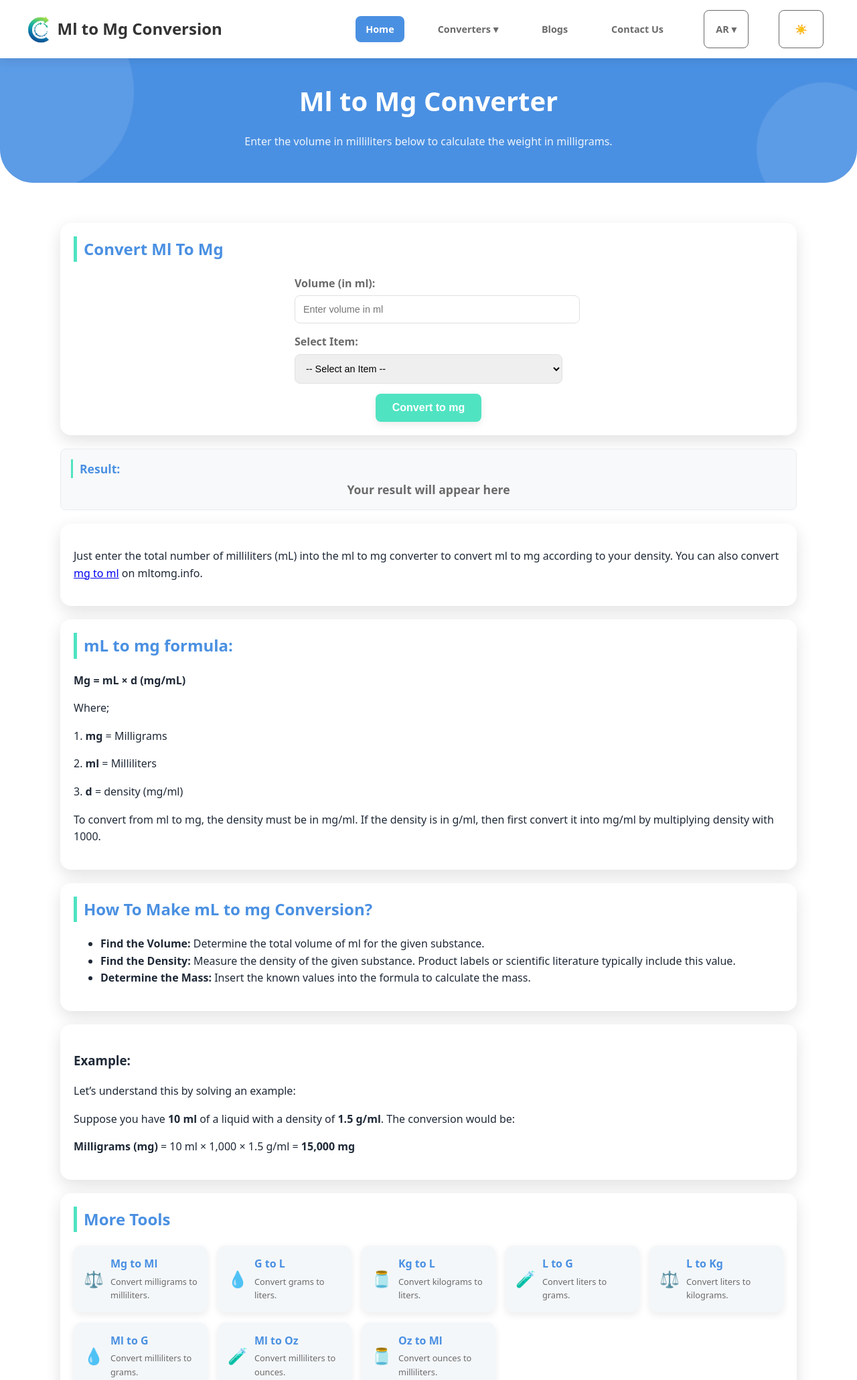
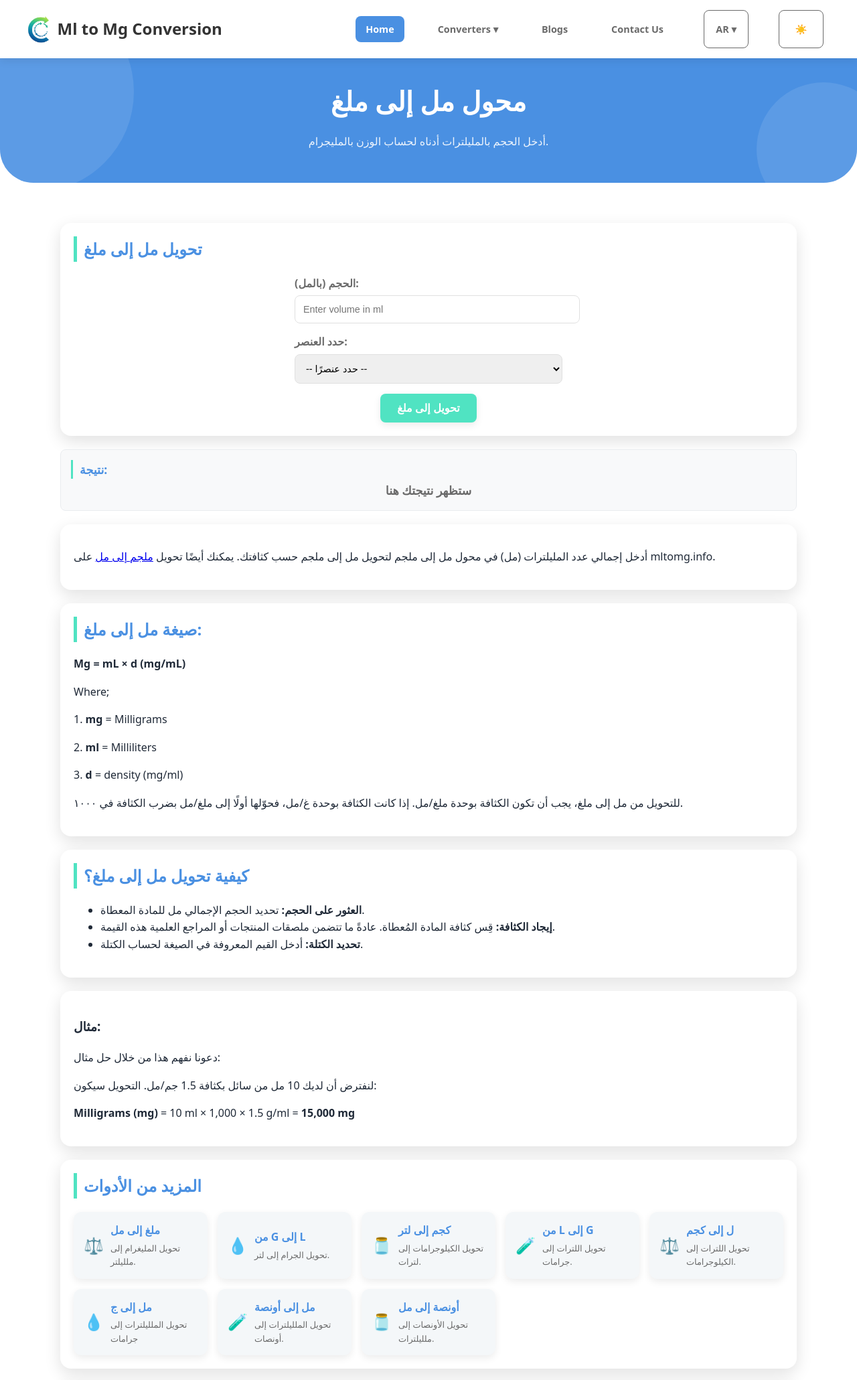
Before and after one commit to allcoolmathgames/ML-To_MG, a Flask app: page /ar in a window 1280 px wide. Shown: the top 2061 px of the page at 67% size. Run offline with Flask 3, Linux system fonts and the light colour scheme.

Commit message:
Update ml-to-mg_ar.html

```diff
--- a/templates/ml-to-mg/ml-to-mg_ar.html
+++ b/templates/ml-to-mg/ml-to-mg_ar.html
@@ -1,14 +1,14 @@
 <!DOCTYPE html>
-<html lang="en">
+<html lang="ar">
 <head>
     <meta charset="UTF-8">
     <link rel="icon" href="{{ url_for('static', filename='img/favicon.png') }}" type="image/png">
     <meta name="viewport" content="width=device-width, initial-scale=1.0">
-    <meta name="robots" content="noindex, nofollow">
-    <title>ML To MG Converter | mL to Mg Conversion</title>
-    <meta name="description" content="Use this ml to mg converter to make conversions from milliliters to milligrams by just making a single click." />
-    <meta name="keywords" content="ml to mg converter, ml to mg conversion, mL to mg table, water conversion, milk conversion, cooking oil conversion, flour conversion, sugar conversion, kitchen measurement chart, baking conversions, ingredient weight chart" />
-    <link rel="canonical" href="https://mltomg.info/" />
+    <meta name="robots" content="index, follow">
+    <title>محول مل إلى ملغ | تحويل مل إلى ملغ</title>
+    <meta name="description" content="استخدم محول مل إلى ملجم هذا لإجراء تحويلات من ملليلتر إلى ملليجرام بمجرد النقر مرة واحدة." />
+    <meta name="keywords" content="محول مل إلى ملجم، تحويل مل إلى ملجم، جدول مل إلى ملجم، تحويل الماء، تحويل الحليب، تحويل زيت الطهي، تحويل الدقيق، تحويل السكر، جدول قياسات المطبخ، تحويلات الخبز، جدول وزن المكونات" />
+    <link rel="canonical" href="https://mltomg.info/ar />
     <link rel="preconnect" href="https://fonts.googleapis.com">
     <link rel="preconnect" href="https://fonts.gstatic.com" crossorigin>
     <link href="https://fonts.googleapis.com/css2?family=Poppins:wght@400;600;700&display=swap" rel="stylesheet">
@@ -53,37 +53,37 @@
     {% include 'header.html' %}
     <header class="secondary-header">
         <div class="container">
-            <h1>Ml to Mg Converter</h1>
-            <p>Enter the volume in milliliters below to calculate the weight in milligrams.</p>
+            <h1>محول مل إلى ملغ</h1>
+            <p>أدخل الحجم بالمليلترات أدناه لحساب الوزن بالمليجرام.</p>
         </div>
     </header>
     <div class="container main-content">
         <section class="card" id="tool">
-            <h2>Convert Ml To Mg</h2>
+            <h2>تحويل مل إلى ملغ</h2>
             <div class="tool-container">
                 <div class="form-group">
-                    <label for="mlInput"><b>Volume (in ml):</b></label>
+                    <label for="mlInput"><b>الحجم (بالمل):</b></label>
                     <input type="number" id="mlInput" placeholder="Enter volume in ml" required>
                 </div>
                 <div class="form-group">
-                    <label for="mainSelect"><b>Select Item:</b></label>
+                    <label for="mainSelect"><b>حدد العنصر:</b></label>
                     <select id="mainSelect">
-                        <option value="">-- Select an Item --</option>
-                        <option value="water" data-density="1000">Water</option>
-                        <option value="ethanol" data-density="789">Ethanol</option>
-                        <option value="olive-oil" data-density="918">Olive Oil</option>
-                        <option value="milk" data-density="1030">Milk</option>
-                        <option value="honey" data-density="1300">Honey</option>
-                        <option value="glycerin" data-density="1800">Glycerin</option>
-                        <option value="medication">Medications</option>
-                        <option value="custom-liquid">Custom Density</option>
+                        <option value="">-- حدد عنصرًا --</option>
+                        <option value="water" data-density="1000">ماء</option>
+                        <option value="ethanol" data-density="789">الإيثانول</option>
+                        <option value="olive-oil" data-density="918">زيت الزيتون</option>
+                        <option value="milk" data-density="1030">لبن</option>
+                        <option value="honey" data-density="1300">عسل</option>
+                        <option value="glycerin" data-density="1800">الجلسرين</option>
+                        <option value="medication">الأدوية</option>
+                        <option value="custom-liquid">كثافة مخصصة</option>
                     </select>
                 </div>
 
                 <div class="form-group hidden" id="medicationGroup">
-                    <label for="medicationSelect"><b>Select Medication:</b></label>
+                    <label for="medicationSelect"><b>اختر الدواء</b></label>
                     <select id="medicationSelect">
-                        <option value="">-- Select a Medication --</option>
+                        <option value="">-- اختر الدواء --</option>
                         <option value="acetaminophen" data-concentration="10">Acetaminophen (Tylenol) 10 mg/mL</option>
                         <option value="amoxicillin" data-concentration="80">Amoxicillin suspension 400 mg/5 mL</option>
                         <option value="benadryl-oral" data-concentration="12.5">Benadryl (Oral liquid, 12.5 mg/5 mL)</option>
@@ -95,116 +95,116 @@
                         <option value="ibuprofen-injection-2" data-concentration="100">Ibuprofen (Injection, 800 mg/8 mL)</option>
                         <option value="morphine" data-concentration="20">Morphine sulfate soln 20 mg/mL</option>
                         <option value="testosterone" data-concentration="200">Testosterone 200 mg/mL</option>
-                        <option value="custom-medication">Custom Concentration</option>
+                        <option value="custom-medication">التركيز المخصص</option>
                     </select>
                 </div>
 
                 <div class="form-group hidden" id="densityGroup">
-                    <label for="densityInput"><b>Density (mg/mL):</b></label>
+                    <label for="densityInput"><b>الكثافة (ملغ/مل):</b></label>
                     <input type="number" id="densityInput" placeholder="Enter density in mg/mL" required>
                 </div>
 
                 <div class="form-group hidden" id="concentrationGroup">
-                    <label for="concentrationInput"><b>Concentration (mg/mL):</b></label>
+                    <label for="concentrationInput"><b>التركيز (ملغ/مل):</b></label>
                     <input type="number" id="concentrationInput" placeholder="Enter concentration in mg/mL" required>
                 </div>
 
-                <button class="btn" onclick="convertMlToMg()">Convert to mg</button>
+                <button class="btn" onclick="convertMlToMg()">تحويل إلى ملغ</button>
             </div>
         </section>
         <div id="result-section">
-            <div class="result-heading">Result:</div>
-            <div class="result-value" id="result-value">Your result will appear here</div>
+            <div class="result-heading">نتيجة:</div>
+            <div class="result-value" id="result-value">ستظهر نتيجتك هنا</div>
         </div>
         <section class="card" id="why-choose-us">
-            <p>Just enter the total number of milliliters (mL) into the ml to mg converter to convert ml to mg according to your density. You can also convert <a href="https://mltomg.info/mg-to-ml">mg to ml</a> on mltomg.info.</p>
+            <p>أدخل إجمالي عدد المليلترات (مل) في محول مل إلى ملجم لتحويل مل إلى ملجم حسب كثافتك. يمكنك أيضًا تحويل <a href="https://mltomg.info/mg-to-ml">ملجم إلى مل</a> على mltomg.info.</p>
         </section>
         <section class="card" id="formula">
-            <h2>mL to mg formula:</h2>
+            <h2>صيغة مل إلى ملغ:</h2>
             <p><b>Mg = mL × d (mg/mL)</b></p>
             <p>Where;</p>
             <p>1. <b>mg</b> = Milligrams</p>
             <p>2. <b>ml</b> = Milliliters</p>
             <p>3. <b>d</b> = density (mg/ml)</p>
-            <p>To convert from ml to mg, the density must be in mg/ml. If the density is in g/ml, then first convert it into mg/ml by multiplying density with 1000.</p>
+            <p>للتحويل من مل إلى ملغ، يجب أن تكون الكثافة بوحدة ملغ/مل. إذا كانت الكثافة بوحدة غ/مل، فحوّلها أولًا إلى ملغ/مل بضرب الكثافة في ١٠٠٠.</p>
         </section>
         <section class="card" id="why-choose-us">
-            <h2>How To Make mL to mg Conversion?</h2>
+            <h2>كيفية تحويل مل إلى ملغ؟</h2>
             <ul>
-                <li><b>Find the Volume:</b> Determine the total volume of ml for the given substance.</li>
-                <li><b>Find the Density:</b> Measure the density of the given substance. Product labels or scientific literature typically include this value.</li>
-                <li><b>Determine the Mass:</b> Insert the known values into the formula to calculate the mass.</li>
+                <li><b>العثور على الحجم:</b> تحديد الحجم الإجمالي مل للمادة المعطاة.</li>
+                <li><b>إيجاد الكثافة:</b> قِس كثافة المادة المُعطاة. عادةً ما تتضمن ملصقات المنتجات أو المراجع العلمية هذه القيمة.</li>
+                <li><b>تحديد الكتلة:</b> أدخل القيم المعروفة في الصيغة لحساب الكتلة.</li>
             </ul>
         </section>
         <section class="card" id="example">
-            <h3>Example:</h3>
-            <p>Let’s understand this by solving an example:</p>
-            <p>Suppose you have <b>10 ml</b> of a liquid with a density of <b>1.5 g/ml</b>. The conversion would be:</p>
+            <h3>مثال:</h3>
+            <p>دعونا نفهم هذا من خلال حل مثال:</p>
+            <p>لنفترض أن لديك 10 مل من سائل بكثافة 1.5 جم/مل. التحويل سيكون:</p>
             <p><b>Milligrams (mg)</b> = 10 ml × 1,000 × 1.5 g/ml = <b>15,000 mg</b></p>
         </section>
         <section class="card more-tools" id="more-tools">
-            <h2>More Tools</h2>
+            <h2>المزيد من الأدوات</h2>
             <div class="tool-cards-container">
                 <a href="/mg-to-ml" class="tool-card">
                     <div class="tool-icon">⚖️</div>
                     <div class="tool-info">
-                        <h3>Mg to Ml</h3>
-                        <p>Convert milligrams to milliliters.</p>
+                        <h3>ملغ إلى مل</h3>
+                        <p>تحويل المليغرام إلى ملليلتر.</p>
                     </div>
                 </a>
                 <a href="/g-to-l" class="tool-card">
                     <div class="tool-icon">💧</div>
                     <div class="tool-info">
-                        <h3>G to L</h3>
-                        <p>Convert grams to liters.</p>
+                        <h3>من G إلى L</h3>
+                        <p>تحويل الجرام إلى لتر.</p>
                     </div>
                 </a>
                 <a href="/kg-to-l" class="tool-card">
                     <div class="tool-icon">🫙</div>
                     <div class="tool-info">
-                        <h3>Kg to L</h3>
-                        <p>Convert kilograms to liters.</p>
+                        <h3>كجم إلى لتر</h3>
+                        <p>تحويل الكيلوجرامات إلى لترات.</p>
                     </div>
                 </a>
                 <a href="/l-to-g" class="tool-card">
                     <div class="tool-icon">🧪</div>
                     <div class="tool-info">
-                        <h3>L to G</h3>
-                        <p>Convert liters to grams.</p>
+                        <h3>من L إلى G</h3>
+                        <p>تحويل اللترات إلى جرامات.</p>
                     </div>
                 </a>
                 <a href="/l-to-kg" class="tool-card">
                     <div class="tool-icon">⚖️</div>
                     <div class="tool-info">
-                        <h3>L to Kg</h3>
-                        <p>Convert liters to kilograms.</p>
+                        <h3>ل إلى كجم</h3>
+                        <p>تحويل اللترات إلى الكيلوجرامات.</p>
                     </div>
                 </a>
                 <a href="/ml-to-g" class="tool-card">
                     <div class="tool-icon">💧</div>
                     <div class="tool-info">
-                        <h3>Ml to G</h3>
-                        <p>Convert milliliters to grams.</p>
+                        <h3>مل إلى ج</h3>
+                        <p>تحويل الملليلترات إلى جرامات</p>
                     </div>
                 </a>
                 <a href="/ml-to-oz" class="tool-card">
                     <div class="tool-icon">🧪</div>
                     <div class="tool-info">
-                        <h3>Ml to Oz</h3>
-                        <p>Convert milliliters to ounces.</p>
+                        <h3>مل إلى أونصة</h3>
+                        <p>تحويل الملليلترات إلى أونصات.</p>
                     </div>
                 </a>
                 <a href="/oz-to-ml" class="tool-card">
                     <div class="tool-icon">🫙</div>
                     <div class="tool-info">
-                        <h3>Oz to Ml</h3>
-                        <p>Convert ounces to milliliters.</p>
+                        <h3>أونصة إلى مل</h3>
+                        <p>تحويل الأونصات إلى ملليلترات.</p>
                     </div>
                 </a>
             </div>
         </section>
         <section class="card" id="Table">
-            <h2>Milliliters to Milligrams Conversion Table</h2>
+            <h2>جدول تحويل الملليلترات إلى الملليغرامات</h2>
             <style>
                 :root {
                     --bg: #ffffff;
@@ -232,18 +232,17 @@
                 caption { caption-side: bottom; padding: 10px; font-size: 0.875rem; color: var(--muted); }
             </style>
             <div class="wrap">
-                <h1>Volume to Mass Reference (mg)</h1>
                 <div class="table-card">
                     <div class="table-scroll">
                         <table>
                             <thead>
                                 <tr>
-                                    <th>Volume (mL)</th>
-                                    <th>Water (mg)</th>
-                                    <th>Milk (mg)</th>
-                                    <th>Cooking Oil (mg)</th>
-                                    <th>All Purpose Flour (mg)</th>
-                                    <th>Granulated Sugar (mg)</th>
+                                    <th>الحجم (مل)</th>
+                                    <th>الماء (ملغ)</th>
+                                    <th>الحليب (ملغ)</th>
+                                    <th>زيت الطهي (ملغ)</th>
+                                    <th>دقيق متعدد الاستخدامات (ملغ)</th>
+                                    <th>سكر محبب (ملغ)</th>
                                 </tr>
                             </thead>
                             <tbody>
@@ -295,39 +294,39 @@
             </div>
         </section>
         <section class="card" id="faq">
-            <h2>Frequently Asked Questions</h2>
+            <h2>الأسئلة الشائعة</h2>
             <div class="faq-item">
                 <div class="faq-question" onclick="toggleFAQ(this)">
-                    <h4>Q: Does 1 ml equal 1 mg??</h4>
+                    <h4>س: هل 1 مل يساوي 1 ملغ؟</h4>
                     <span class="toggle-icon">-</span>
                 </div>
                 <div class="faq-answer">
-                    <p>A: No, 1 ml is not equal to 1 mg. Conversion from ml to mg entirely depends upon the density of the substance.</p>
+                    <p>ج: لا، ١ مل لا يساوي ١ ملغ. يعتمد التحويل من مل إلى ملغ كليًا على كثافة المادة.</p>
                 </div>
             </div>
             <div class="faq-item">
                 <div class="faq-question" onclick="toggleFAQ(this)">
-                    <h4>Q: Is it possible to convert milliliters (mL) to milligrams (mg)?</h4>
+                    <h4>س: هل من الممكن تحويل الملليلترات (مل) إلى مليجرام (مجم)؟</h4>
                     <span class="toggle-icon">-</span>
                 </div>
                 <div class="faq-answer">
-                    <p>A: Yes, you can easily convert ml to mg by using the above formula. Or, use our ml to mg converter to make conversion quick and easy.</p>
+                    <p>ج: نعم، يمكنك بسهولة تحويل مل إلى ملغ باستخدام الصيغة أعلاه. أو استخدم محول مل إلى ملغ الخاص بنا لتسهيل عملية التحويل.</p>
                 </div>
             </div>
             <div class="faq-item">
                 <div class="faq-question" onclick="toggleFAQ(this)">
-                    <h4>Q: What is 50 ml in mg?</h4>
+                    <h4>س: ما هو 50 مل بالملغ؟</h4>
                 </div>
                 <div class="faq-answer">
-                    <p>A: 50 ml to mg for a substance with a density of 0.7 g/mL is as follows:</p>
+                    <p>ج: 50 مل إلى ملغ لمادة ذات كثافة 0.7 جم / مل على النحو التالي:</p>
                     <p><b>milligrams</b> = 50 mL × 1,000 × 0.7 g/mL = <b>35,000 mg</b></p>
                 </div>
             </div>
         </section>
         <section class="card" id="reference">
-            <h2>Reference:</h2>
-            <p>For milk density:- <a href="https://pmc.ncbi.nlm.nih.gov/articles/PMC7466286/">visit</a></p>
-            <p>For cooking oil density:- <a href="https://hypertextbook.com/facts/2000/IngaDorfman.shtml">visit</a></p>
+            <h2>مرجع:</h2>
+            <p>لكثافة الحليب:- <a href="https://pmc.ncbi.nlm.nih.gov/articles/PMC7466286/">visit</a></p>
+            <p>لكثافة زيت الطهي:- <a href="https://hypertextbook.com/facts/2000/IngaDorfman.shtml">visit</a></p>
         </section>
     </div>
     {% include 'footer.html' %}
```
